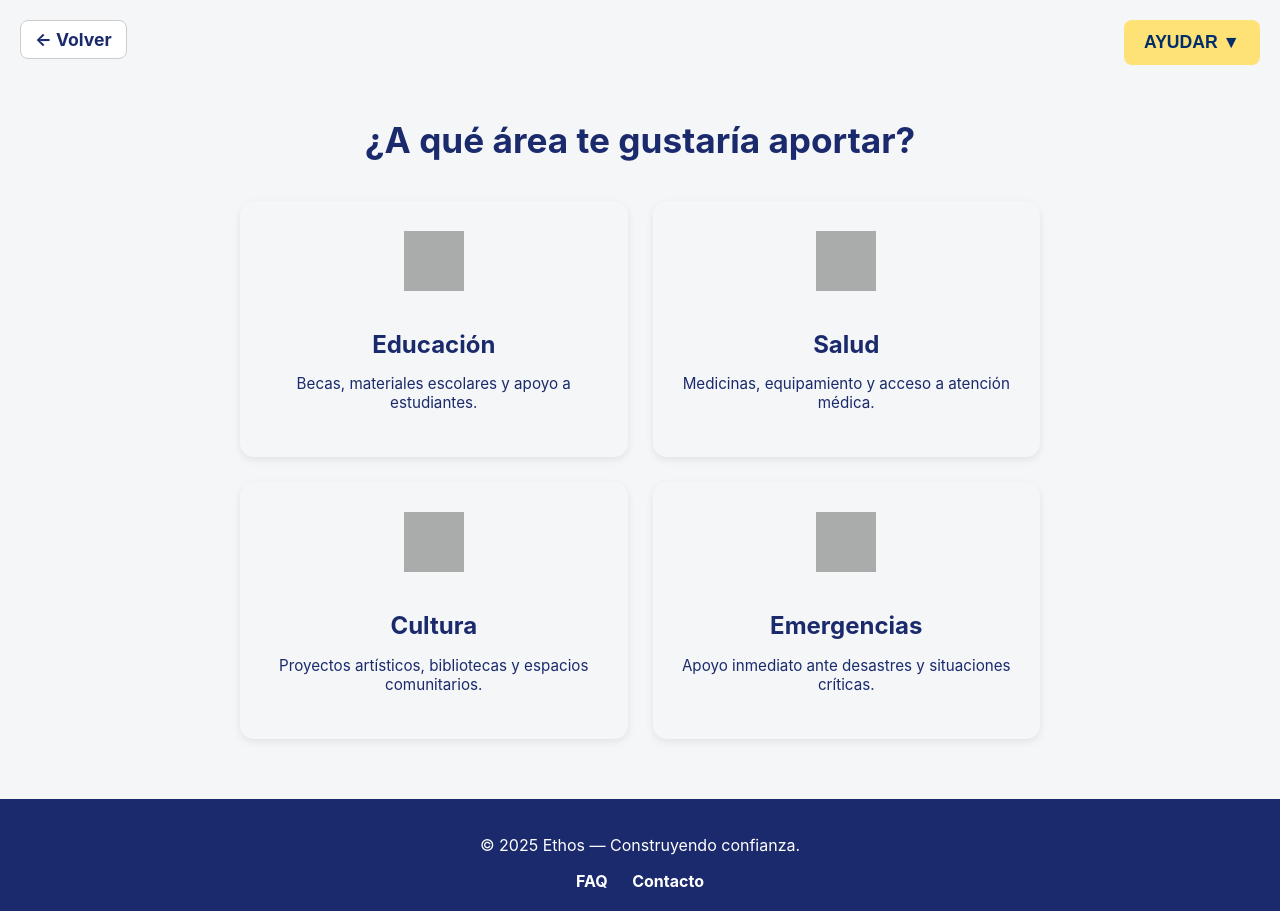
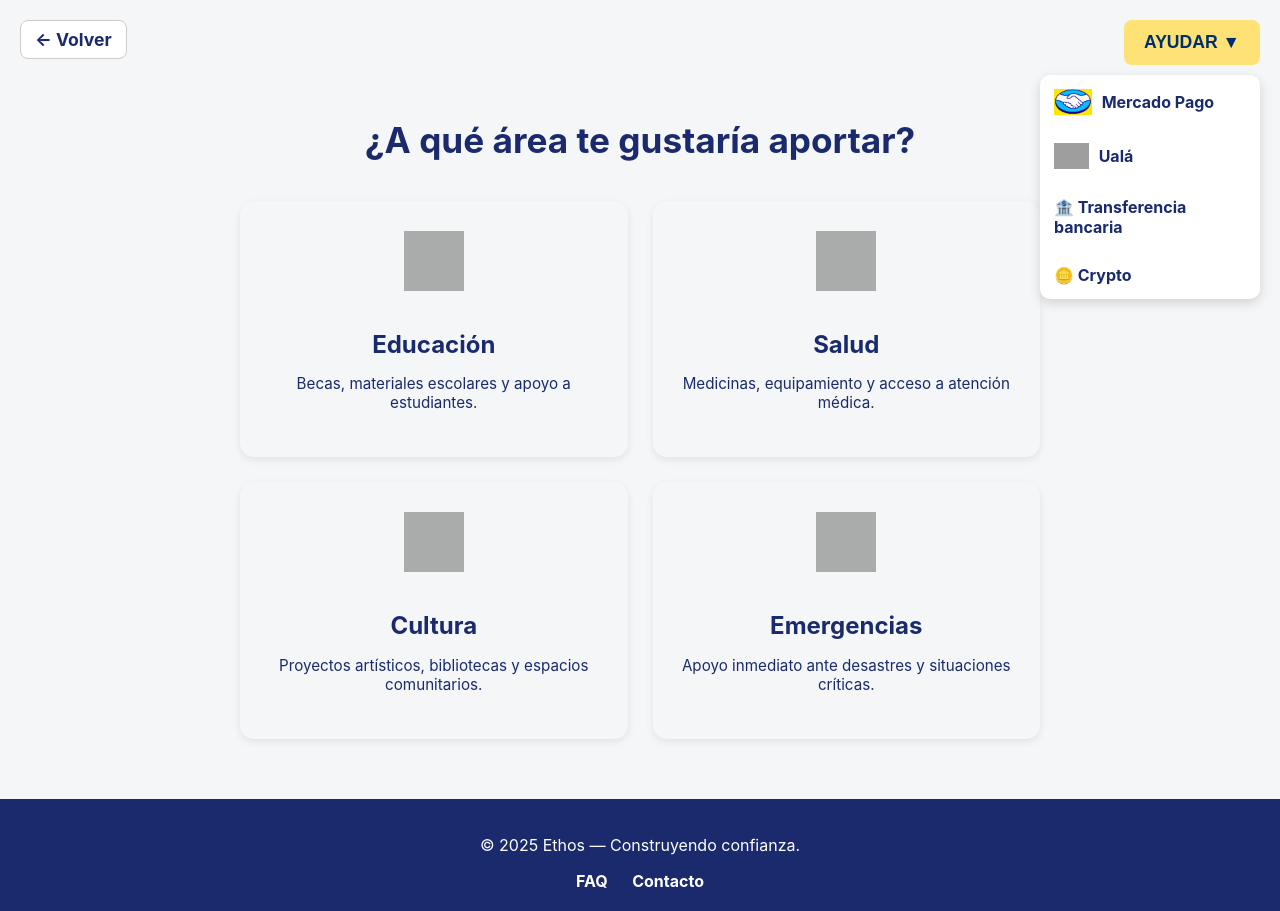
Before and after one commit to baubassi/ethos_play, a plain HTML site: page donar.html in a window 1280 px wide. Both pictures are taken after a click on the button "AYUDAR ▼". Drawn offline with Linux system fonts and the light colour scheme; grey boxes are pictures that could not be loaded.

Commit message:
Update donar.html

```diff
--- a/donar.html
+++ b/donar.html
@@ -81,5 +81,10 @@
     </div>
 </footer>
 
+    <script>
+    document.querySelector(".dropdown-btn").addEventListener("click", function() {
+        document.querySelector(".dropdown").classList.toggle("show");
+    });
+    </script>
 </body>
 </html>
```
